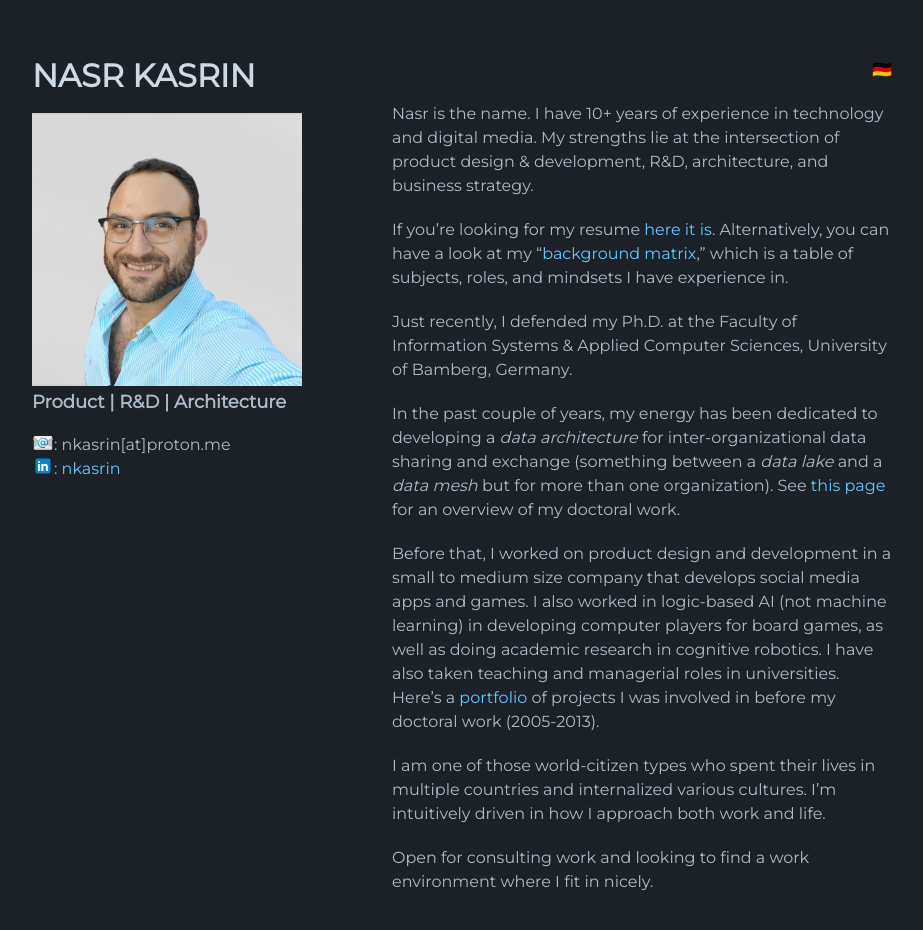
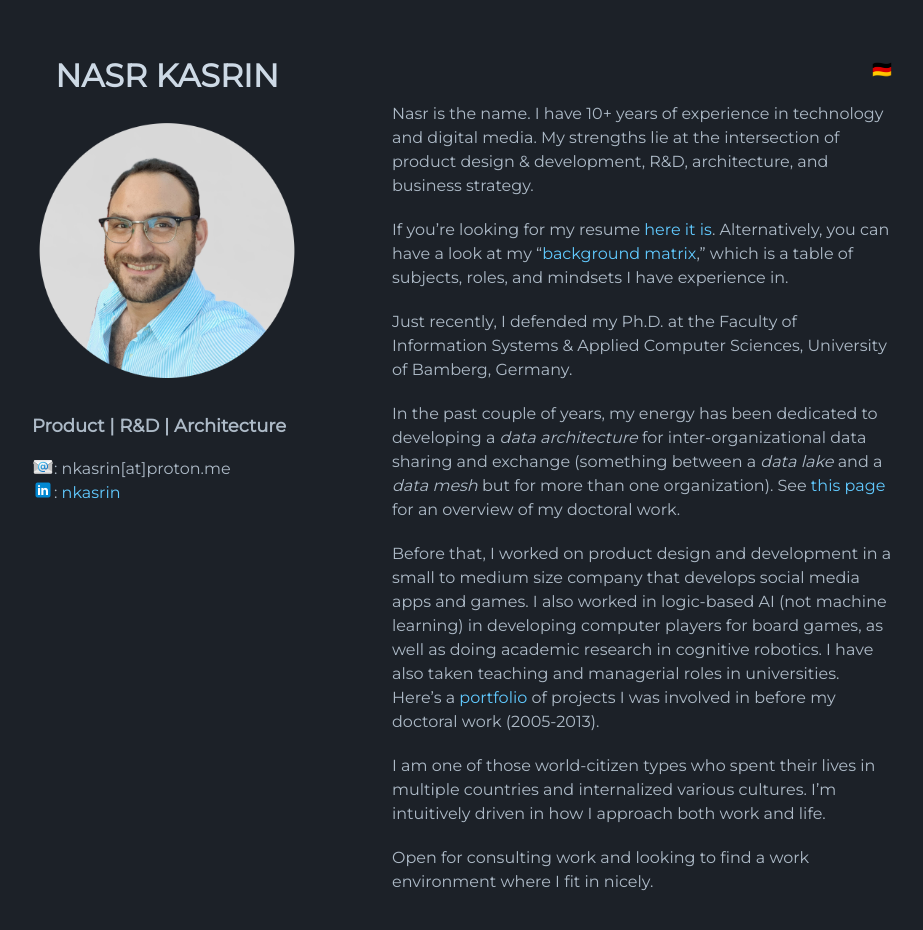
Before and after one commit to n42r/n42r.github.io, a Jekyll site: the page built from index.md, in a window 1280 px wide and 964 px high. Shown: the top 930 px of the window, without its empty margins (178-1101 px from the left). Built offline with Jekyll 4.4.1, drawn with Linux system fonts in a browser that asks for light colours; the repository's description, which GitHub fills in, is left out.

Commit message:
small touches here and there

```diff
--- a/_layouts/default.html
+++ b/_layouts/default.html
@@ -25,6 +25,9 @@
           <img src="{{site.logo | relative_url}}" alt="Photo" />
         {% endif %}
 
+		<br/>
+		<br/>
+
         {% if site.roles %}
 			<h3>{{site.roles}}</h3>
         {% endif %}
@@ -37,6 +40,7 @@
 			<img src="assets/img/ln-20-4.png"/>: <a href="https://www.linkedin.com/in/{{site.linkedin}}">{{site.linkedin}} </a> <br/>
         {% endif %}
 
+		<br/>
 
 		<!--
 		<p>{{ site.description | default: site.github.project_tagline }}</p>
--- a/assets/css/style.scss
+++ b/assets/css/style.scss
@@ -31,6 +31,7 @@ body {background-color: #1c2128;}
 h1 {
  color: #cdd9e5;
  font-size: 32px;
+ text-align: center;
 }
 
 h3 {
```
Also changed, not shown: assets/img/logo.png.
